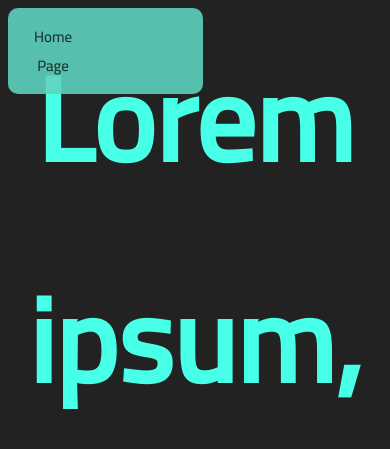
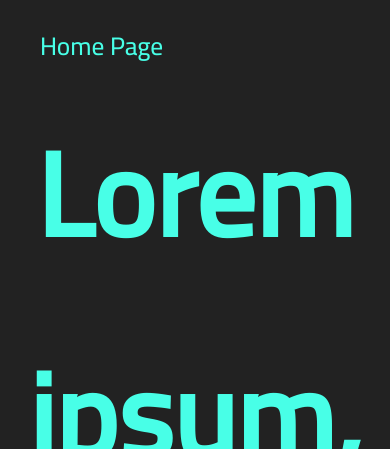
Before and after one commit to Wjplatformer/wjplatformer.github.io, a PHP site: page /about.html in a window 390 px wide; the page is wider, and only the part inside the window is pictured. Shown: the top 449 px of that part. Run offline with PHP 8.4, Linux system fonts and the light colour scheme; some libraries are stand-ins or nearby versions.

Commit message:
I feel dead 💀

```diff
--- a/about.html
+++ b/about.html
@@ -13,6 +13,7 @@
     <link rel="stylesheet" href="stylesheets/nav.css">
     <script src="https://kit.fontawesome.com/d8b77a03b1.js" crossorigin="anonymous"></script>
     <script src="https://www.google.com/recaptcha/api.js" async defer></script>
+    <script src="scripts/scroll_nav.js"></script>
     <script src="scripts/load.js"></script>
 
 </head>
@@ -21,7 +22,7 @@
         <h2 id="uwu" class="fa-solid fa-hurricane fa-spin" style="font-size: 50px;"></h2>
     </div>
 
-    <ul style="width: 50%;">
+    <ul style="width: 50%;" id="nav">
         <li><a href="home.html">Home Page</a></li>
     </ul>
 
--- a/builds.html
+++ b/builds.html
@@ -13,6 +13,7 @@
     <link rel="stylesheet" href="stylesheets/nav.css">
     <script src="https://kit.fontawesome.com/d8b77a03b1.js" crossorigin="anonymous"></script>
     <script src="https://www.google.com/recaptcha/api.js" async defer></script>
+    <script src="scripts/scroll_nav.js"></script>
     <script src="scripts/load.js"></script>
 
 </head>
@@ -21,7 +22,7 @@
         <h2 id="uwu" class="fa-solid fa-hurricane fa-spin" style="font-size: 50px;"></h2>
     </div>
 
-    <ul style="width: 50%;">
+    <ul style="width: 50%;" id="nav">
       <li><a href="home.html">Home Page</a></li>
     </ul>
 
--- a/collabs.html
+++ b/collabs.html
@@ -13,6 +13,7 @@
     <link rel="stylesheet" href="stylesheets/nav.css">
     <script src="https://kit.fontawesome.com/d8b77a03b1.js" crossorigin="anonymous"></script>
     <script src="https://www.google.com/recaptcha/api.js" async defer></script>
+    <script src="scripts/scroll_nav.js"></script>
     <script src="scripts/load.js"></script>
 
 </head>
@@ -21,7 +22,7 @@
         <h2 id="uwu" class="fa-solid fa-hurricane fa-spin" style="font-size: 50px;"></h2>
     </div>
 
-    <ul style="width: 50%;">
+    <ul style="width: 50%;" id="nav">
         <li><a href="home.html">Home Page</a></li>
     </ul>
 
--- a/home.html
+++ b/home.html
@@ -7,6 +7,7 @@
   <link rel="stylesheet" href="https://cdnjs.cloudflare.com/ajax/libs/font-awesome/4.7.0/css/font-awesome.min.css">
   <link rel="stylesheet" href="stylesheets/index.css">
   <link rel="stylesheet" href="stylesheets/nav.css">
+  <script src="scripts/scroll_nav.js"></script>
   <script src="scripts/load.js"></script>
   <script src="https://kit.fontawesome.com/d8b77a03b1.js" crossorigin="anonymous"></script>
   <script src="https://www.google.com/recaptcha/api.js" async defer></script>
@@ -17,7 +18,7 @@
     <h2 id="uwu" class="fa-solid fa-hurricane fa-spin" style="font-size: 50px;"></h2>
   </div>
 
-  <ul>
+  <ul id="nav">
     <li><a href="#text-change">Me</a></li>
     <li><a href="#builds">Ventures</a></li>
     <li><a href="#Collab">Collabs</a></li>
@@ -25,8 +26,9 @@
     <li id="right"><a href="#Contact">Contacts</a></li>
   </ul>
 
+
   <h1 id="text-change" style="padding-top: 10%;">Wjplatformer</h1>
-  <h3 style="margin-bottom: 10%;">Certified Idiot</h3>
+  <h3 style="padding-bottom: 20%;">Certified Idiot</h3>
 
   <h1 id="builds"">Builds</h1>
   <h3 style="padding-bottom: 5%;">Past, Current & Future</h5>
--- a/index.html
+++ b/index.html
@@ -8,6 +8,7 @@
   <link rel="stylesheet" href="stylesheets/index.css">
   <link rel="stylesheet" href="stylesheets/nav.css">
   <script src="scripts/load.js"></script>
+  <script src="scripts/scroll_nav.js"></script>
   <script src="https://kit.fontawesome.com/d8b77a03b1.js" crossorigin="anonymous"></script>
   <script src="https://www.google.com/recaptcha/api.js" async defer></script>
 </head>
--- a/stylesheets/nav.css
+++ b/stylesheets/nav.css
@@ -4,13 +4,14 @@ ul {
   margin: 0;
   padding: 0;
   overflow: hidden;
-  background-color: rgb(95, 212, 193);
+  background-color: none;
   font-family: 'Cairo', sans-serif;
   width: 99%;
   border-radius: 10px;
-  position: fixed;
+  position: sticky;
   top: 8px;
-  opacity: 89%;
+  opacity: 100%;
+  justify-content: center;
 }
 
 li {
@@ -19,7 +20,7 @@ li {
 
 li a {
   display: block;
-  color: rgb(25, 54, 45);
+  color: rgb(72, 255, 231);
   text-align: center;
   padding: 14px 16px;
   text-decoration: none;
@@ -28,7 +29,7 @@ li a {
 
     /* Change the link color to #111 (black) on hover */
 li a:hover {
-  background-color:  rgb(72, 255, 231);
+  background-color:  rgb(37, 97, 89);
 }
 
 #right{
@@ -37,16 +38,16 @@ li a:hover {
 
 @media screen and (max-width: 1000px){
   ul{
+    display: flex;
     overflow: visible;
-    width: 90px;
-    font-size: 15px;
+    font-size: 6.5vw;
   }
 
   li{
-    width: 90px;
+    display: flex;
   }
 
   #right{
-    float: left;
+    float: right;
   }
 }
```
Also changed, not shown: scripts/scroll_nav.js (added).
